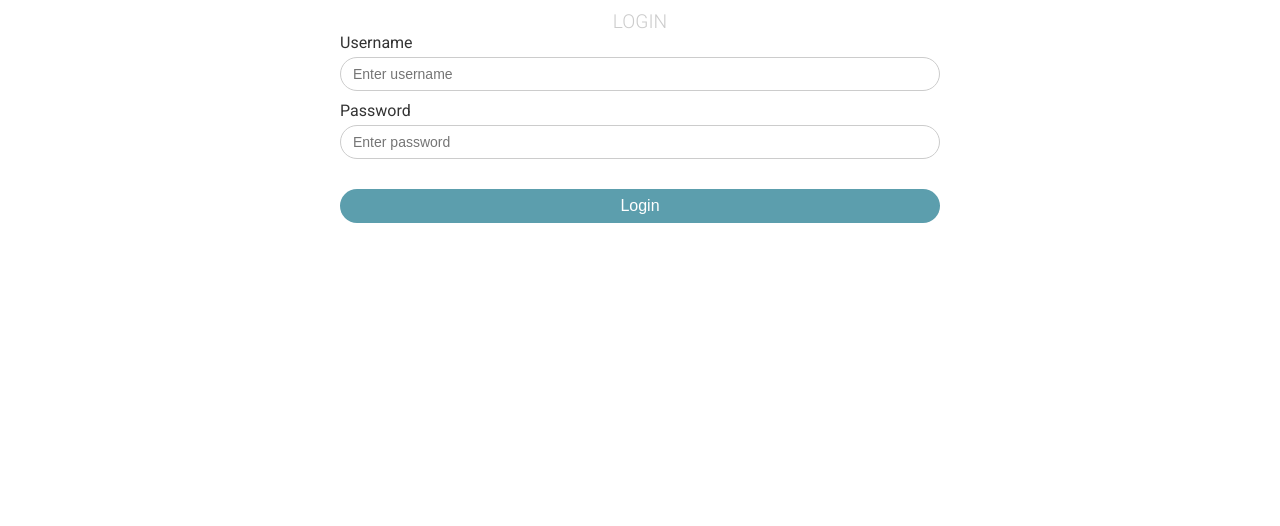
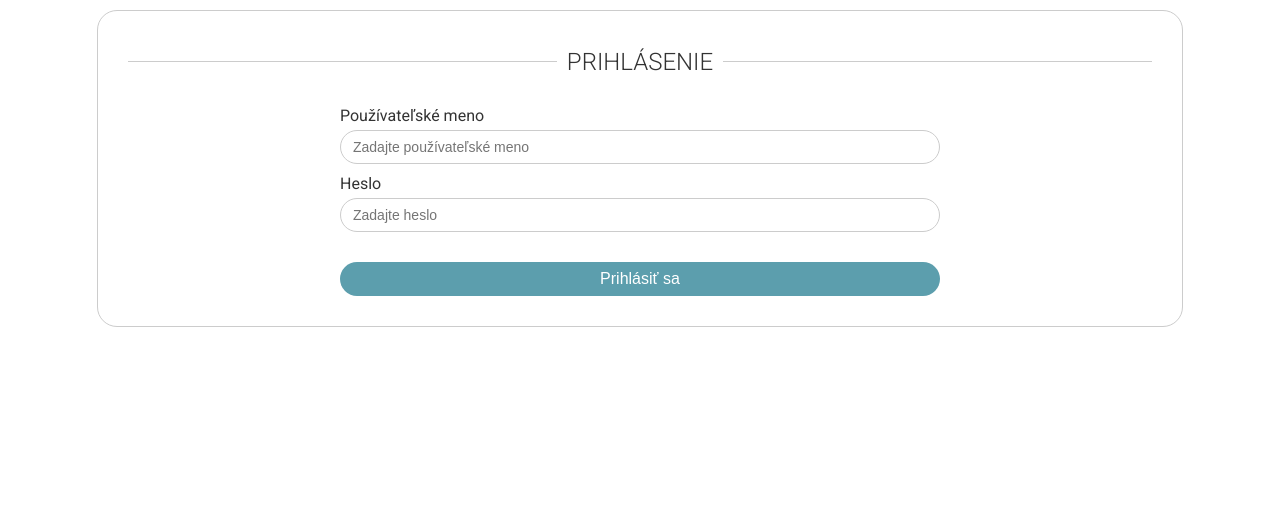
Before and after one commit to Brunokristi/ADOcare, a Flask app: page /auth/login in a window 1280 px wide. Shown: the part 50-576 px from the top of the page. Run offline with Flask 3, Linux system fonts and the light colour scheme; some libraries are stand-ins or nearby versions.

Commit message:
improved styles for auth page

```diff
--- a/templates/auth.html
+++ b/templates/auth.html
@@ -3,16 +3,18 @@
 {% block title %}Login Page{% endblock %}
 
 {% block content %}
-<h2>Login</h2>
+<div class="section">
+    <div class="lined-heading"><span style="color: #333; font-size: 1.5em;">Prihlásenie</span></div>
     <form method="post">
         <div class="form-group">
-        <label for="username">Username</label>
-        <input type="text" name="username" id="username" placeholder="Enter username">
+            <label for="username">Používateľské meno</label>
+            <input type="text" name="username" id="username" placeholder="Zadajte používateľské meno">
         </div>
         <div class="form-group">
-        <label for="password">Password</label>
-        <input type="password" name="password" id="password" placeholder="Enter password">
+            <label for="password">Heslo</label>
+            <input type="password" name="password" id="password" placeholder="Zadajte heslo">
         </div>
-    <button type="submit" class="btn">Login</button>
+        <button type="submit" class="btn"> Prihlásiť sa</button>
     </form>
+</div>
 {% endblock %}
```
Lines whose indentation alone changed are shown as unchanged.
